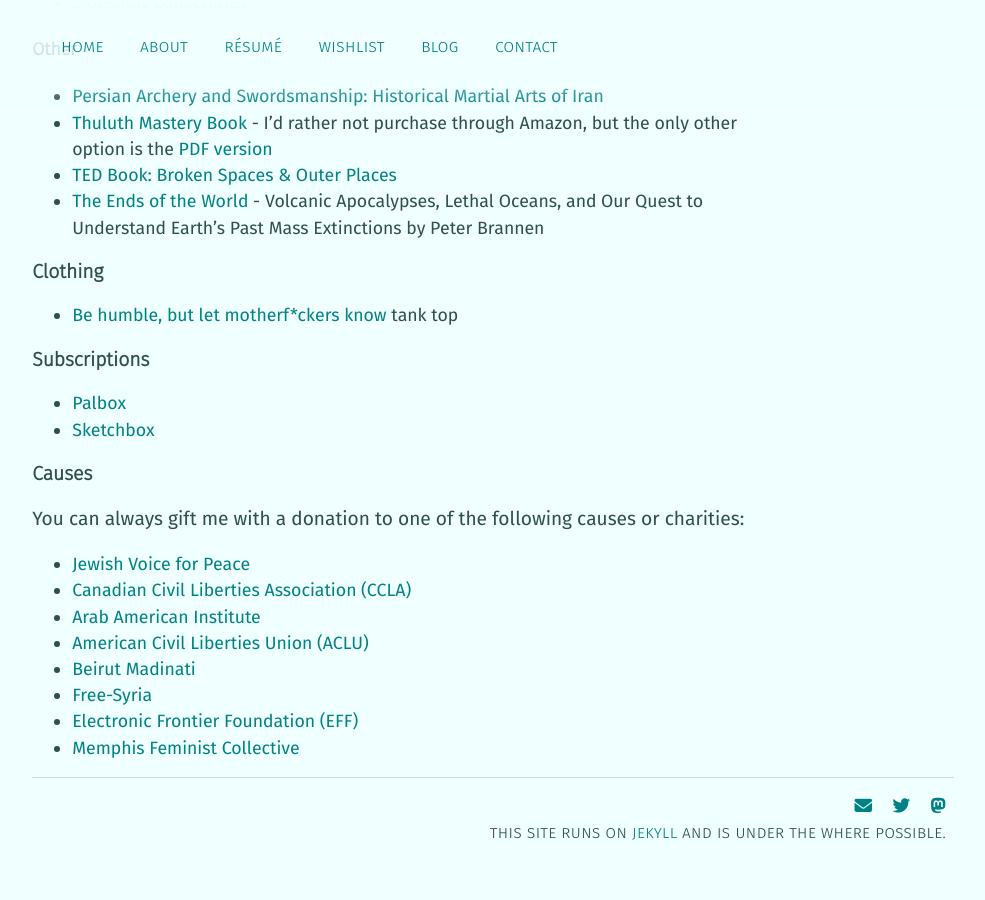
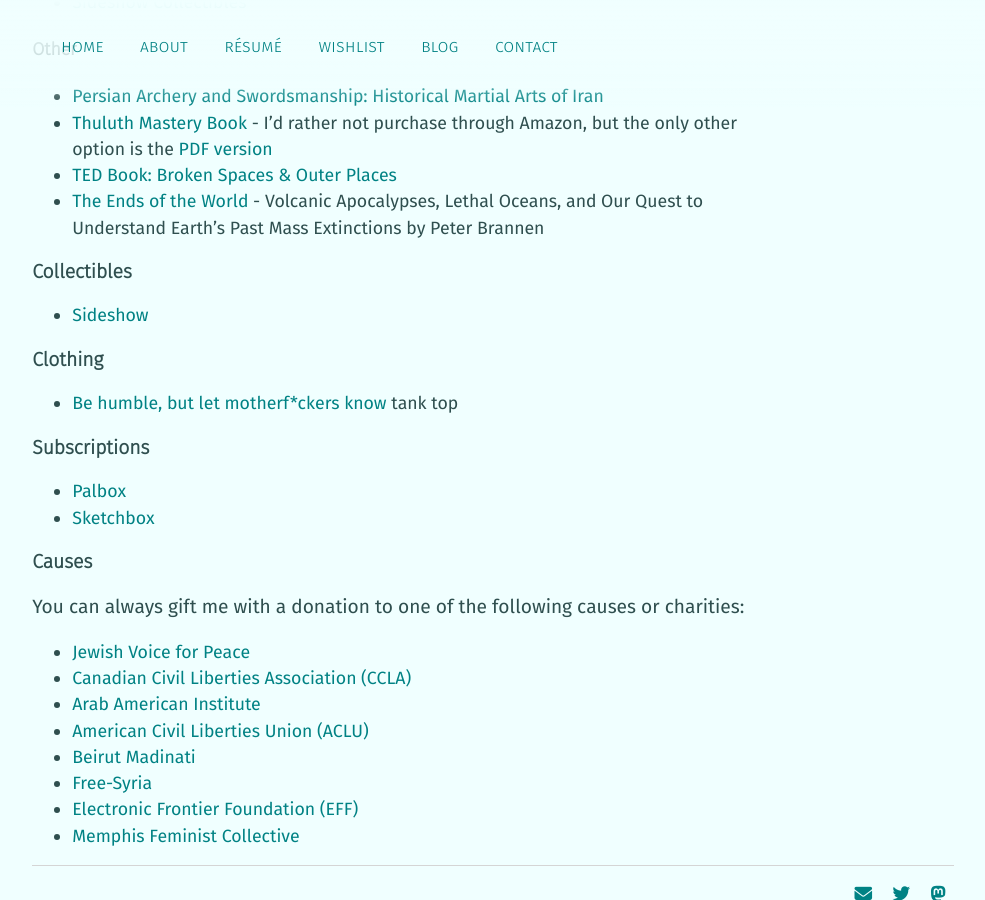
Before and after one commit to mstfacmly/mstfacmly.github.io, a Jekyll site: the page built from wishlist.md, in a window 1280 px wide and 900 px high, scrolled down 1839 px. Shown: the whole window, without its empty margins (147-1132 px from the left). Built offline with Jekyll 4.4.1, drawn with Linux system fonts in a browser that asks for light colours; nearby versions of some CDN libraries; a script that is not in the unit is left out.

Commit message:
update wishlist

```diff
--- a/wishlist.md
+++ b/wishlist.md
@@ -75,6 +75,9 @@
 * [TED Book: Broken Spaces & Outer Places](https://www.ted.com/read/ted-books/ted-books-library/broken-spaces-outer-places)
 * [The Ends of the World](https://www.kobo.com/ca/en/ebook/the-ends-of-the-world) -  Volcanic Apocalypses, Lethal Oceans, and Our Quest to Understand Earth's Past Mass Extinctions by Peter Brannen
 
+### Collectibles
+* [Sideshow](https://www.sideshow.com/wishlist/beb6a66c456fd252087c6d99391f36a8)
+
 ### Clothing
 * [Be humble, but let motherf\*ckers know](https://embattledclothing.com/collections/mb-universe/products/be-humble-moon-white-tank-top) tank top
 
```
